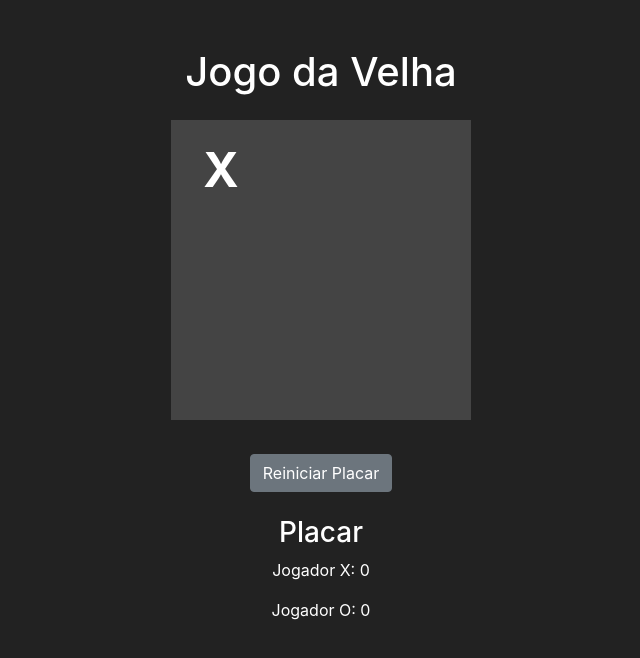
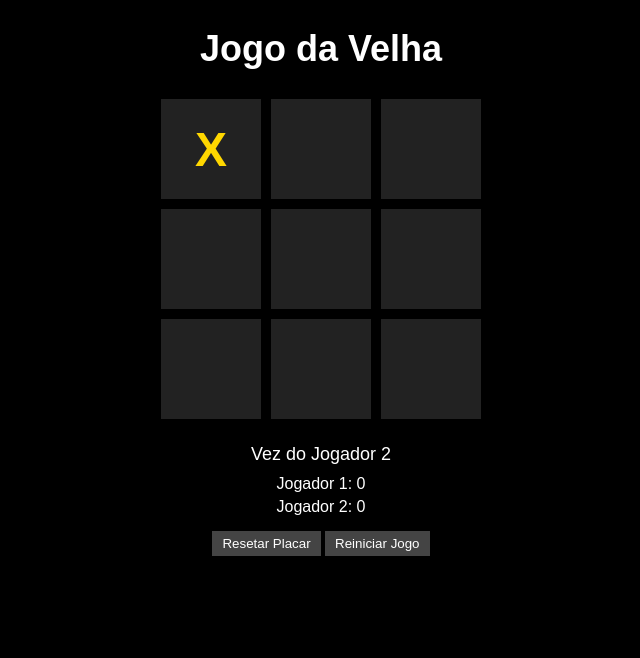
Before and after one commit to DaniloPalmeira/jogo-da-velha-chatgpt, a plain HTML site: page index.html in a window 1280 px wide. Both pictures are taken after a click on the element 540 px from the left and 170 px from the top of the page. Shown: the whole page, without its empty margins (319-959 px from the left). Drawn offline with nearby package versions, Linux system fonts and the light colour scheme.

Commit message:
Game rewritten

```diff
--- a/index.html
+++ b/index.html
@@ -1,55 +1,35 @@
 <!DOCTYPE html>
 <html>
 	<head>
-		<meta charset="utf-8" />
-		<title>Jogo da Velha</title>
-		<!-- Incluindo os arquivos CSS do Bootstrap -->
-		<link
-			rel="stylesheet"
-			href="https://maxcdn.bootstrapcdn.com/bootstrap/4.5.2/css/bootstrap.min.css"
-		/>
-		<!-- Incluindo o arquivo CSS customizado -->
+		<title>Jogo da Velha Moderno</title>
 		<link rel="stylesheet" href="style.css" />
 	</head>
-	<body class="dark-theme">
-		<div class="container text-center mt-5">
-			<h1>Jogo da Velha</h1>
-			<div id="board" class="mt-4">
-				<div class="cell"></div>
-				<div class="cell"></div>
-				<div class="cell"></div>
-				<div class="cell"></div>
-				<div class="cell"></div>
-				<div class="cell"></div>
-				<div class="cell"></div>
-				<div class="cell"></div>
-				<div class="cell"></div>
+	<body>
+		<div id="game-container">
+			<h1 id="title">Jogo da Velha</h1>
+			<div id="board">
+				<div class="cell" id="cell-0"></div>
+				<div class="cell" id="cell-1"></div>
+				<div class="cell" id="cell-2"></div>
+				<div class="cell" id="cell-3"></div>
+				<div class="cell" id="cell-4"></div>
+				<div class="cell" id="cell-5"></div>
+				<div class="cell" id="cell-6"></div>
+				<div class="cell" id="cell-7"></div>
+				<div class="cell" id="cell-8"></div>
 			</div>
-			<div id="result-modal" class="modal" tabindex="-1">
-				<div class="modal-dialog">
-					<div class="modal-content">
-						<div class="modal-body">
-							<h2 id="result-message"></h2>
-							<button id="restart-button" class="btn btn-primary">
-								Jogar Novamente
-							</button>
-						</div>
-					</div>
+			<div id="status-container">
+				<p id="status">Vez do Jogador 1</p>
+				<div id="score-container">
+					<p id="score-player1" class="score">Jogador 1: 0</p>
+					<p id="score-player2" class="score">Jogador 2: 0</p>
+					<button id="reset-score">Resetar Placar</button>
+					<button id="reset-game">Reiniciar Jogo</button>
 				</div>
-			</div>
-			<div class="mt-4">
-				<button id="reset-button" class="btn btn-secondary">
-					Reiniciar Placar
-				</button>
-			</div>
-			<div id="score" class="mt-4">
-				<h3>Placar</h3>
-				<p id="player-x-score">Jogador X: 0</p>
-				<p id="player-o-score">Jogador O: 0</p>
 			</div>
 		</div>
 
-		<!-- Incluindo o arquivo JavaScript -->
+		<script src="https://code.jquery.com/jquery-3.6.0.min.js"></script>
 		<script src="script.js"></script>
 	</body>
 </html>
--- a/script.js
+++ b/script.js
@@ -1,112 +1,131 @@
-// Variáveis globais
-var currentPlayer = "X";
-var gameEnded = false;
-var playerXScore = 0;
-var playerOScore = 0;
-
-// Elementos do DOM
-var cells = document.getElementsByClassName("cell");
-var resultModal = document.getElementById("result-modal");
-var resultMessage = document.getElementById("result-message");
-var restartButton = document.getElementById("restart-button");
-var resetButton = document.getElementById("reset-button");
-var playerXScoreElement = document.getElementById("player-x-score");
-var playerOScoreElement = document.getElementById("player-o-score");
-
-// Função para reiniciar o jogo
-function restartGame() {
-	// Limpar o tabuleiro
-	for (var i = 0; i < cells.length; i++) {
-		cells[i].innerText = "";
-	}
-	// Resetar as variáveis
-	currentPlayer = "X";
-	gameEnded = false;
-}
-
-// Função para verificar se houve um vencedor
-function checkWinner() {
+var currentPlayer = 1;
+var player1Score = 0;
+var player2Score = 0;
+var gameOver = false;
 var winningCombinations = [
 	[0, 1, 2],
 	[3, 4, 5],
-		[6, 7, 8], // linhas
+	[6, 7, 8],
 	[0, 3, 6],
 	[1, 4, 7],
-		[2, 5, 8], // colunas
+	[2, 5, 8],
 	[0, 4, 8],
-		[2, 4, 6], // diagonais
+	[2, 4, 6],
 ];
 
-	for (var i = 0; i < winningCombinations.length; i++) {
-		var [a, b, c] = winningCombinations[i];
-		if (
-			cells[a].innerText === cells[b].innerText &&
-			cells[a].innerText === cells[c].innerText &&
-			cells[a].innerText !== ""
-		) {
-			return cells[a].innerText;
-		}
+$(document).ready(function () {
+	$(".cell").on("click", function () {
+		if (!gameOver && $(this).text() === "") {
+			var cellId = $(this).attr("id");
+			var cellIndex = parseInt(cellId.replace("cell-", ""));
+
+			if (currentPlayer === 1) {
+				$(this).text("X").css("color", "#FFD700");
+			} else {
+				$(this).text("O").css("color", "#00FFFF");
 			}
 
-	return null;
-}
-
-// Função para verificar se houve empate
-function checkDraw() {
-	for (var i = 0; i < cells.length; i++) {
-		if (cells[i].innerText === "") {
-			return false;
-		}
-	}
-	return true;
-}
-
-// Função para exibir o resultado do jogo
-function showResult(result) {
-	if (result === "X") {
-		resultMessage.innerText = "Jogador X venceu!";
-		playerXScore++;
-	} else if (result === "O") {
-		resultMessage.innerText = "Jogador O venceu!";
-		playerOScore++;
+			var winner = checkWin();
+			if (winner !== 0) {
+				gameOver = true;
+				updateStatus("Jogador " + winner + " venceu!");
+				updateScore(winner);
+				playWinEffect();
+			} else if (checkDraw()) {
+				gameOver = true;
+				updateStatus("Empate!");
+				playDrawEffect();
 			} else {
-		resultMessage.innerText = "Empate!";
-	}
-
-	playerXScoreElement.innerText = "Jogador X: " + playerXScore;
-	playerOScoreElement.innerText = "Jogador O: " + playerOScore;
-
-	resultModal.style.display = "block";
-	gameEnded = true;
-}
-
-// Função para reiniciar o jogo quando o botão "Jogar novamente" é clicado
-restartButton.addEventListener("click", function () {
-	resultModal.style.display = "none";
-	restartGame();
-});
-
-// Função para reiniciar o placar quando o botão "Reiniciar Placar" é clicado
-resetButton.addEventListener("click", function () {
-	playerXScore = 0;
-	playerOScore = 0;
-	playerXScoreElement.innerText = "Jogador X: 0";
-	playerOScoreElement.innerText = "Jogador O: 0";
-});
-
-// Loop para adicionar eventos de clique em cada célula do tabuleiro
-for (var i = 0; i < cells.length; i++) {
-	cells[i].addEventListener("click", function () {
-		if (this.innerText === "" && !gameEnded) {
-			this.innerText = currentPlayer;
-			var winner = checkWinner();
-			if (winner) {
-				showResult(winner);
-			} else if (checkDraw()) {
-				showResult(null);
-			} else {
-				currentPlayer = currentPlayer === "X" ? "O" : "X";
+				switchPlayer();
 			}
 		}
 	});
+
+	$("#reset-score").on("click", function () {
+		player1Score = 0;
+		player2Score = 0;
+		updateScoreboard();
+	});
+
+	$("#reset-game").on("click", function () {
+		// Limpa o texto das células do jogo
+		$(".cell").text("");
+		// Redefine a variável gameOver para false
+		gameOver = false;
+		// Atualiza o status do jogo para o jogador 1
+		updateStatus(`Vez do Jogador ${currentPlayer}`);
+		// Remove a cor de fundo das células
+		$(".cell").css("background-color", "");
+	});
+
+	function checkWin() {
+		for (var i = 0; i < winningCombinations.length; i++) {
+			var combination = winningCombinations[i];
+			if (
+				$("#cell-" + combination[0]).text() !== "" &&
+				$("#cell-" + combination[0]).text() ===
+					$("#cell-" + combination[1]).text() &&
+				$("#cell-" + combination[0]).text() ===
+					$("#cell-" + combination[2]).text()
+			) {
+				return currentPlayer;
 			}
+		}
+		return 0;
+	}
+
+	function checkDraw() {
+		var draw = true;
+		$(".cell").each(function () {
+			if ($(this).text() === "") {
+				draw = false;
+				return false;
+			}
+		});
+		return draw;
+	}
+
+	function switchPlayer() {
+		currentPlayer = currentPlayer === 1 ? 2 : 1;
+		updateStatus("Vez do Jogador " + currentPlayer);
+	}
+
+	function updateStatus(message) {
+		$("#status").text(message);
+	}
+
+	function updateScore(player) {
+		if (player === 1) {
+			player1Score++;
+		} else {
+			player2Score++;
+		}
+		updateScoreboard();
+	}
+
+	function updateScoreboard() {
+		$("#score-player1").text("Jogador 1: " + player1Score);
+		$("#score-player2").text("Jogador 2: " + player2Score);
+	}
+
+	function playWinEffect() {
+		$(".cell").css("background-color", "#222");
+		var winningCombination = winningCombinations.filter(function (combination) {
+			return (
+				$("#cell-" + combination[0]).text() !== "" &&
+				$("#cell-" + combination[0]).text() ===
+					$("#cell-" + combination[1]).text() &&
+				$("#cell-" + combination[0]).text() ===
+					$("#cell-" + combination[2]).text()
+			);
+		});
+		winningCombination = winningCombination[0];
+		$("#cell-" + winningCombination[0]).css("background-color", "#32CD32");
+		$("#cell-" + winningCombination[1]).css("background-color", "#32CD32");
+		$("#cell-" + winningCombination[2]).css("background-color", "#32CD32");
+	}
+
+	function playDrawEffect() {
+		$(".cell").css("background-color", "#FF4500");
+	}
+});
--- a/style.css
+++ b/style.css
@@ -1,70 +1,77 @@
-/* Estilo para o tabuleiro do jogo */
+body {
+	background-color: #000;
+	color: #fff;
+	font-family: Arial, sans-serif;
+}
+
+#game-container {
+	max-width: 400px;
+	margin: 0 auto;
+	padding: 20px;
+	text-align: center;
+}
+
+#title {
+	font-size: 36px;
+	margin-top: 0;
+}
+
 #board {
 	display: flex;
 	flex-wrap: wrap;
 	justify-content: center;
-	align-items: center;
-	height: 300px;
-	width: 300px;
-	margin: 0 auto;
+	margin-top: 20px;
 }
 
-/* Estilo para as células do tabuleiro */
 .cell {
+	width: 100px;
+	height: 100px;
 	display: flex;
+	align-items: center;
 	justify-content: center;
-	align-items: center;
-	height: 100px;
-	width: 100px;
 	font-size: 48px;
 	font-weight: bold;
 	cursor: pointer;
-	background-color: #343a40; /* Cor de fundo do tema dark */
-	color: #fff; /* Cor do texto do tema dark */
-	transition: background-color 0.3s ease-in-out; /* Transição suave na mudança de cor de fundo */
+	background-color: #222;
+	color: #fff;
+	margin: 5px;
 }
 
-/* Estilo de hover para as células do tabuleiro */
-.cell:hover {
-	background-color: #495057; /* Cor de fundo do tema dark no hover */
+#status-container {
+	margin-top: 20px;
 }
 
-/* Estilo para o modal de resultado */
-.modal-content {
-	background-color: #343a40; /* Cor de fundo do tema dark */
-	color: #fff; /* Cor do texto do tema dark */
+#status {
+	font-size: 18px;
+	margin-bottom: 10px;
 }
 
-/* Estilo para o botão "Jogar Novamente" no modal de resultado */
-#restart-button {
-	background-color: #007bff; /* Cor de fundo do botão */
-	color: #fff; /* Cor do texto do botão */
+.score {
+	margin: 5px;
 }
 
-/* Estilo para o botão "Reiniciar Placar" */
-#reset-button {
+#reset-score {
+	background-color: #444;
+	color: #fff;
+	border: none;
+	padding: 5px 10px;
+	cursor: pointer;
 	margin-top: 10px;
 }
 
-/* Definindo o estilo do tema escuro */
-.dark-theme {
-	background-color: #222;
-	color: #fff;
+#reset-score:hover {
+	background-color: #666;
 }
 
-/* Exemplo de estilo para o tabuleiro do jogo da velha no tema escuro */
-.board {
-	background-color: #333;
+#reset-game {
+	background-color: #444;
+	color: #fff;
+	border: none;
+	padding: 5px 10px;
+	cursor: pointer;
+	margin-top: 10px;
 }
 
-/* Exemplo de estilo para as células do tabuleiro no tema escuro */
-.cell {
-	background-color: #444;
-	color: #fff;
+#reset-game:hover {
+	background-color: #666;
 }
-
-/* Exemplo de estilo para o modal de resultado no tema escuro */
-.modal {
-	background-color: #444;
-	color: #fff;
-}
```
Lines whose indentation alone changed are shown as unchanged.
